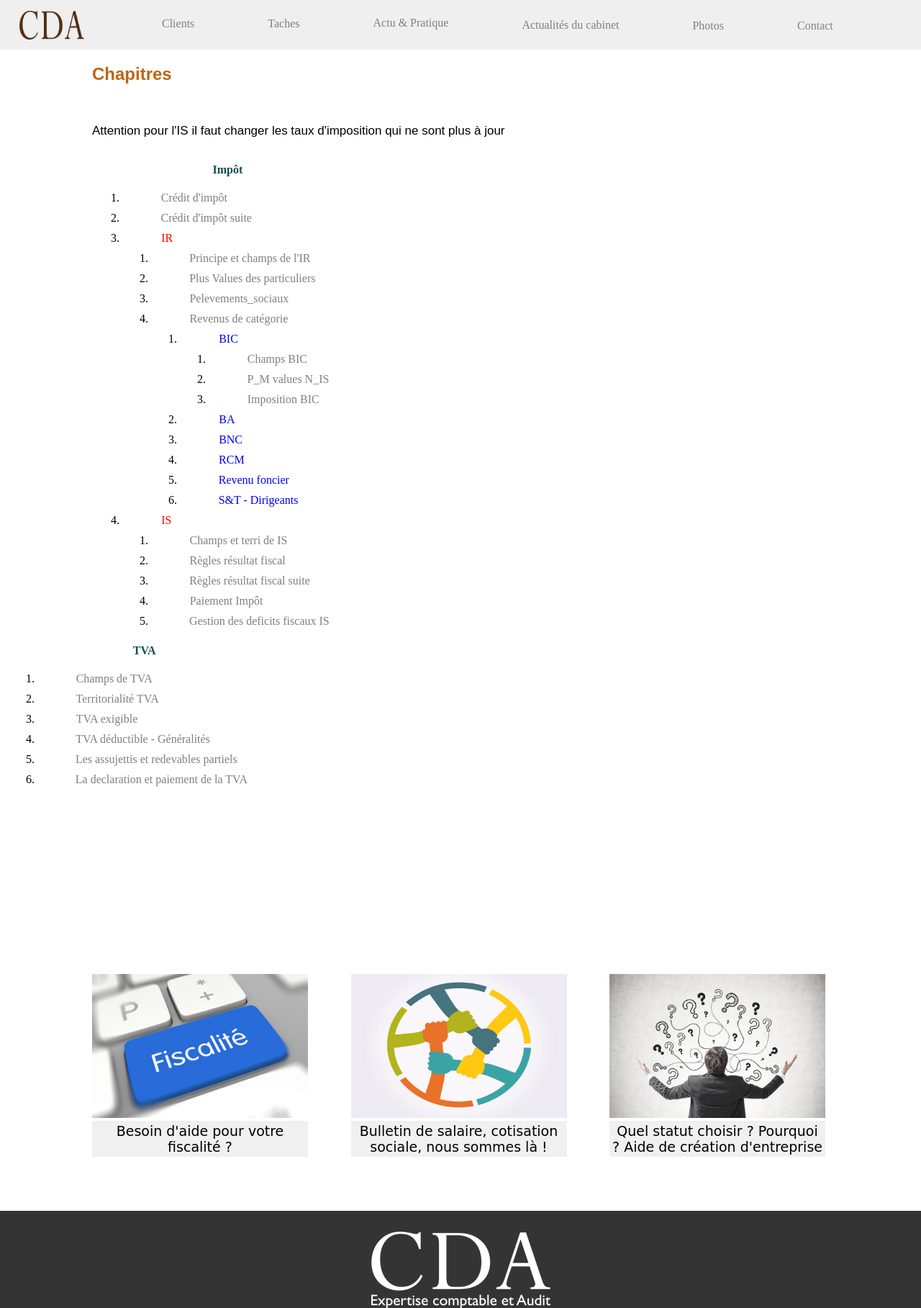
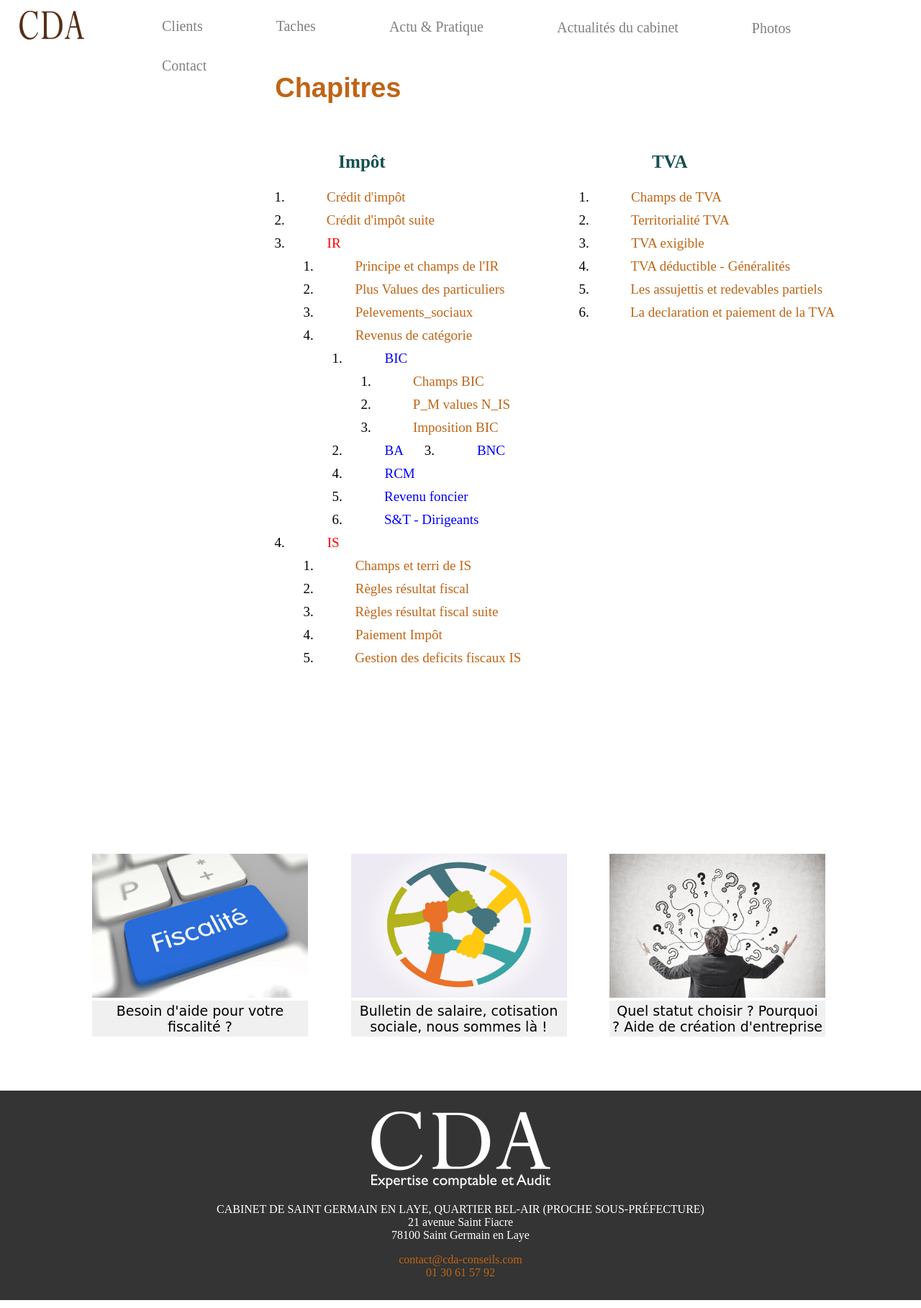
Before and after one commit to Wilson78780/Fiches-de-revision, a PHP site: page /Pages/Fiscalite.php in a window 1280 px wide. Shown: the top 1817 px of the page at 72% size. Run offline with PHP 8.4, Linux system fonts and the light colour scheme.

Commit message:
Changement

```diff
--- a/Pages/Fiscalite.php
+++ b/Pages/Fiscalite.php
@@ -6,6 +6,7 @@
     <link rel="stylesheet" type="text/css" href="../Style/Style.css">
 </head>
     <body>
+        <div>
             <span> <!--bande en haut-->
             <div id="Bande">
                 <span id="logo2">
@@ -31,87 +32,89 @@
                 </span>
             </div>
             </span>
-
+        </div>
 
        <!--Liste des chapitres-->
-
         <div style="margin-left: 10%; margin-right: auto">
 
-           <h2 style="width: 48%"> Chapitres </h2>
+            <h2 style="font-size: 38px;"> Chapitres </h2>
             </br>
-           <h3> Attention pour l'IS il faut changer les taux d'imposition qui ne sont plus à jour</h3>
+
+            <div style="padding-left: 20%">
+
                 <div class="rangement">
                     </br>
-               <div style="text-align:center; color: #144F4E; font-weight: bold;"> Impôt
+                    <div style="text-align:center; color: #144F4E; font-weight: bold; font-size: 25px; margin-right: 30%"> Impôt
                     </div>
 
-               <ol class= "liste">
-                   <li> <a class="liste_chapitre" href ="../Photos/Fiscalite/Impot/CH20_Credit_Impot_Aides_Fiscale/Credit_impot_et_aide_fiscale_accorde_aux_entreprises.pdf"> Crédit d'impôt </a> </li>
-                   </br>
-                   <li> <a class="liste_chapitre" href ="../Photos/Fiscalite/Impot/CH20_Credit_Impot_Aides_Fiscale/Credit_impot_et_aide_fiscale_accorde_aux_entreprises_(Suite).pdf"> Crédit d'impôt suite </a> </li>
-                   </br>
-                   <li> <a class="liste_chapitre" style="color: red;" href =""> IR </a> </li>
-                   </br>
+                    <ol style="font-size: 19px">
+                        <li> <a class="liste_chapitre" href="../Photos/Fiscalite/Impot/CH20_Credit_Impot_Aides_Fiscale/Credit_impot_et_aide_fiscale_accorde_aux_entreprises.pdf"> Crédit d'impôt </a> </li>
+                        <br>
+                        <li> <a class="liste_chapitre" href="../Photos/Fiscalite/Impot/CH20_Credit_Impot_Aides_Fiscale/Credit_impot_et_aide_fiscale_accorde_aux_entreprises_(Suite).pdf"> Crédit d'impôt suite </a> </li>
+                        <br>
+                        <li> <a class="liste_chapitre" style="color: red;" href=""> IR </a> </li>
+                        <br>
                         <ol>
-                       <li> <a class="liste_chapitre" href ="../Photos/Fiscalite/Impot/IR/CH22_Principe_Champs_IR/Principe_generaux_et_champs_application%20IR.pdf"> Principe et champs de l'IR </a> </li>
-                       </br>
-                       <li> <a class="liste_chapitre" href ="../Photos/Fiscalite/Impot/IR/CH27_Plus_Values_Particuliers/Plus_Values_des_particuliers.jpeg"> Plus Values des particuliers </a> </li>
-                       </br>
-                       <li> <a class="liste_chapitre" href ="../Photos/Fiscalite/Impot/IR/CH28_prélèvements_sociaux/Pelevements_sociaux.jpeg"> Pelevements_sociaux </a> </li>
-                       </br>
-                       <li> <a class="liste_chapitre" href =""> Revenus de catégorie </a> </li>
-                       </br>
+                            <li> <a class="liste_chapitre" href="../Photos/Fiscalite/Impot/IR/CH22_Principe_Champs_IR/Principe_generaux_et_champs_application%20IR.pdf"> Principe et champs de l'IR </a> </li>
+                            <br>
+                            <li> <a class="liste_chapitre" href="../Photos/Fiscalite/Impot/IR/CH27_Plus_Values_Particuliers/Plus_Values_des_particuliers.jpeg"> Plus Values des particuliers </a> </li>
+                            <br>
+                            <li> <a class="liste_chapitre" href="../Photos/Fiscalite/Impot/IR/CH28_prélèvements_sociaux/Pelevements_sociaux.jpeg"> Pelevements_sociaux </a> </li>
+                            <br>
+                            <li> <a class="liste_chapitre" href=""> Revenus de catégorie </a> </li>
+                            <br>
                             <ol>
                                 <li><a class="liste_chapitre" style="color: blue;" href=""> BIC</a></li>
-                           </br>
+                                <br>
                                 <ol>
                                     <li> <a class="liste_chapitre" href="../Photos/Fiscalite/Impot/IR/Revenus_categoriels/BIC/CH9_le_Champs_Application_Des_BIC/Le_champs_application_des_BIC.jpeg"> Champs BIC </a></li>
-                               </br>
+                                    <br>
                                     <li> <a class="liste_chapitre" href="../Photos/Fiscalite/Impot/IR/Revenus_categoriels/BIC/CH14_Les_PM_Values_Pro_Non_soumis_a_IS/Les_plus_ou_moins_values_professionnelles_non_soumis_a_IS.pdf"> P_M values  N_IS </a></li>
-                               </br>
+                                    <br>
                                     <li> <a class="liste_chapitre" href="../Photos/Fiscalite/Impot/IR/Revenus_categoriels/BIC/CH15_Regime_Imposition_BIC/Les_Regimes_imposition_des_BIC.pdf"> Imposition BIC </a></li>
-                               </br>
+                                    <br>
                                 </ol>
                                 <li><a class="liste_chapitre" style="color: blue;" href="../Photos/Fiscalite/Impot/IR/Revenus_categoriels/BNC-BA/CH26_BNC_BA/BA.jpeg"> BA</a></li>
-                           </br>
+                                <br>
                                 <li><a class="liste_chapitre" style="color: blue;" href="../Photos/Fiscalite/Impot/IR/Revenus_categoriels/BNC-BA/CH26_BNC_BA/BNC.jpeg"> BNC</a></li>
-                           </br>
+                                <br>
                                 <li><a class="liste_chapitre" style="color: blue;" href="../Photos/Fiscalite/Impot/IR/Revenus_categoriels/Revenus_de_capitaux_mobiliers/CH24_Revenus_Capitaux_Mobilier/Les%20Revenus%20de%20capitaux%20mobiliers%20(RCM).jpeg"> RCM</a></li>
-                           </br>
+                                <br>
                                 <li><a class="liste_chapitre" style="color: blue;" href="../Photos/Fiscalite/Impot/IR/Revenus_categoriels/Revenus_fonciers/Revenus%20fonciers.jpeg"> Revenu foncier</a></li>
-                           </br>
-                           <li><a class="liste_chapitre" style="color: blue;" href="../Photos/Fiscalite/Impot/IR/Revenus_categoriels/Salaire_et_traitement/CH23_Les_Traitements_Salaires-Remuneration%20des%20dirigeants/Traitements%20et%20salaires%20-%20la%20remuneration%20des%20dirigeants.jpeg"> S&T - Dirigeants</a></li>
-                           </br>
+                                <br>
+                                <li><a class="liste_chapitre" style="color: blue;" href="../Photos/Fiscalite/Impot/IR/Revenus_categoriels/Salaire_et_traitement/CH23_Les_Traitements_Salaires-Remuneration%20des%20dirigeants/Traitements%20et%20salaires%20-%20la%20remuneration%20des%20dirigeants.jpeg"> S&amp;T - Dirigeants</a></li>
+                                <br>
                             </ol>
 
                         </ol>
-                   <li> <a class="liste_chapitre" style="color: red;" href =""> IS </a> </li>
-                   </br>
+                        <li> <a class="liste_chapitre" style="color: red;" href=""> IS </a> </li>
+                        <br>
                         <ol>
-                       <li> <a class="liste_chapitre" href ="../Photos/Fiscalite/Impot/IS/CH17_Champs_Application_Territorialite_IS/Champs_application_et_territorialite_IS.jpeg"> Champs et terri de IS </a> </li>
-                       </br>
-                       <li> <a class="liste_chapitre" href ="../Photos/Fiscalite/Impot/IS/CH18_Regles_RF_des_ste_IS/Regles_de_determination_du_RF_des_ste_qui_relevent_IS.jpeg"> Règles résultat fiscal </a> </li>
-                       </br>
-                       <li> <a class="liste_chapitre" href ="../Photos/Fiscalite/Impot/IS/CH18_Regles_RF_des_ste_IS/Regles_de_determination_du_RF_des_ste_qui_relevent_IS_Suite.jpeg"> Règles résultat fiscal suite </a> </li>
-                       </br>
-                       <li> <a class="liste_chapitre" href ="../Photos/Fiscalite/Impot/IS/CH19_Liquidation_et_Paiement_de_impot_IS/Liquidation%20et%20paiement%20de%20impot%20sur%20les%20societe.jpeg">Paiement Impôt </a> </li>
-                       </br>
-                       <li> <a class="liste_chapitre" href ="../Photos/Fiscalite/Impot/IS/CH21_La_Gestion_Des_Deficite_IS/Gestion%20des%20deficits%20fiscaux%20des%20les%20Ste%20IS.jpeg">Gestion des deficits fiscaux IS </a> </li>
-                       </br>
+                            <li> <a class="liste_chapitre" href="../Photos/Fiscalite/Impot/IS/CH17_Champs_Application_Territorialite_IS/Champs_application_et_territorialite_IS.jpeg"> Champs et terri de IS </a> </li>
+                            <br>
+                            <li> <a class="liste_chapitre" href="../Photos/Fiscalite/Impot/IS/CH18_Regles_RF_des_ste_IS/Regles_de_determination_du_RF_des_ste_qui_relevent_IS.jpeg"> Règles résultat fiscal </a> </li>
+                            <br>
+                            <li> <a class="liste_chapitre" href="../Photos/Fiscalite/Impot/IS/CH18_Regles_RF_des_ste_IS/Regles_de_determination_du_RF_des_ste_qui_relevent_IS_Suite.jpeg"> Règles résultat fiscal suite </a> </li>
+                            <br>
+                            <li> <a class="liste_chapitre" href="../Photos/Fiscalite/Impot/IS/CH19_Liquidation_et_Paiement_de_impot_IS/Liquidation%20et%20paiement%20de%20impot%20sur%20les%20societe.jpeg">Paiement Impôt </a> </li>
+                            <br>
+                            <li> <a class="liste_chapitre" href="../Photos/Fiscalite/Impot/IS/CH21_La_Gestion_Des_Deficite_IS/Gestion%20des%20deficits%20fiscaux%20des%20les%20Ste%20IS.jpeg">Gestion des deficits fiscaux IS </a> </li>
+                            <br>
                         </ol>
                     </ol>
-           </div>
+
                 </div>
 
                 <!--conlone en plus vide avec une largeur pour séparer les colones-->
+
                 <div class="rangement" style="width: 10px"> </div>
 
                 <div class="rangement" id="Chapitres">
                     </br>
-               <div style="text-align:center; color: #144F4E; font-weight: bold;"> TVA
+                    <div style="text-align:center; color: #144F4E; font-weight: bold; font-size: 25px; margin-right: 30%"> TVA
                     </div>
 
-               <ol class= "liste">
+                    <ol style="font-size: 19px">
                         <li> <a class="liste_chapitre" href ="../Photos/Fiscalite/TVA/CH2_Le_Champs_application_TVA/TVA.jpeg"> Champs de TVA </a> </li>
                         </br>
                         <li> <a class="liste_chapitre" href ="../Photos/Fiscalite/TVA/CH3_Territorialite/Territorialite%20TVA.jpeg"> Territorialité TVA </a> </li>
@@ -125,6 +128,7 @@
                         <li> <a class="liste_chapitre" href ="../Photos/Fiscalite/TVA/CH7_La%20declaration%20et%20le%20paiement%20de%20la%20TVA/La%20declaration%20et%20paiement%20de%20la%20TVA.jpeg"> La declaration et paiement de la TVA</a> </li>
                         </br>
                     </ol>
+                </div>
             </div>
         </div>
 
--- a/Pages/Photo.php
+++ b/Pages/Photo.php
@@ -40,7 +40,7 @@
                 <div style="float: left;">
                     <img src="../Photos/Smiley.jpg" height="200" width="300" alt="Mains">
                 </div>
-                <div id="text">
+                <div class="text">
                     <h2> CDA - Wilson HUARD </h2>
                     <h3> Seminaires, restaurants, afers works, pleins de souvenir lié à CDA et à découvrir ou re-découvrir afin de partager de bons moments collectifs </h3> </br>
                 </div>
@@ -52,6 +52,7 @@
         </br>
         </br>
 
+        <div style="margin-left: 2%">
             <!--Liste des événements photos-->
             <h2>  Restaurant </h2>
             <h3> Bientôt disponible </h3>
@@ -65,6 +66,7 @@
             <h2>  Couture </h2>
             <h3> Bientôt disponible </h3>
             </br>
+        </div>
 
         <!--Les 3 photos en bas-->
         <div style="margin-left: 10%; margin-right: auto; width: 50%; margin-top: 20%">
--- a/Pages/Tache.php
+++ b/Pages/Tache.php
@@ -38,10 +38,10 @@
 
         <!--Text-->
         <span>
-                <div style="float: left;">
-                    <img src="../Photos/Check.png" height="300" width="300" alt="Check">
+                <div style="float: left; margin-left: 2%; margin-top: 1%">
+                    <img src="../Photos/Check.png" height="150" width="200" alt="Check">
                 </div>
-                <div id="text">
+                <div class="text">
                     <h2> CDA - Wilson HUARD </h2>
                     <h3>Liste de tâche à effectuer par client </h3> </br>
                 </div>
--- a/Style/Style.css
+++ b/Style/Style.css
@@ -49,7 +49,7 @@
 }
 
 #Bande {
-    background-color: #efefef;
+    background-color: white;
     border-color: #dfdfdf;
     width: 100%;
     padding-top: 5px;
@@ -72,7 +72,7 @@
 ul li a {
  display:block;
  float: center;
- background-color:#efefef;
+ background-color: white;
  color:black;
  text-decoration:none;
  text-align:center;
@@ -83,8 +83,7 @@
  }
 
 ul li a:hover {
- background-color:#D3D3D3;
- border-color:#696969 #696969;
+ color: #bf6516;
  padding-bottom: 9%;
 }
 
@@ -98,7 +97,7 @@
  padding: 5px;
  margin-right: 90px;
  border-color:#DCDCDC   #DCDCDC;
- color: grey;
+ color: #bf6516;
  width: 98.7%;
  }
 
@@ -120,26 +119,32 @@
 
 .liste1 {
     padding-top: 13%;
+    font-size: 20px;
 }
 
 .liste2 {
     padding-top: 13%;
+    font-size: 20px;
 }
 
 .liste3 {
     padding-top: 9%;
+    font-size: 20px;
 }
 
 .liste4 {
-    padding-top: 9%;
+    padding-top: 8%;
+    font-size: 20px;
 }
 
 .liste5 {
     padding-top: 15%;
+    font-size: 20px;
 }
 
 .liste6 {
     padding-top: 15%;
+    font-size: 20px;
 }
 
 .rangement{
@@ -238,6 +243,7 @@
 .container {
     display: inline-block;
     position: relative;
+    background-color: #D3D3D3;
 }
 .container .text {
     background: rgba(0, 0, 0, 0.8);
@@ -252,3 +258,11 @@
     color: white;
     width: 70%;
 }
+.text {
+    Background-color: #D3D3D3;
+    text-align: center;
+    padding: 1%;
+}
+h2 {
+    padding-right: 10%;
+}
```
Also changed, not shown: Pages/Actualite.php (+6 -4 lines), Pages/Client.php (+6 -5 lines), Pages/Connaissance.php (+4 -4 lines), Pages/Droit_Social.php (+8 -5 lines), 2 other files. Lines whose indentation alone changed are shown as unchanged.
